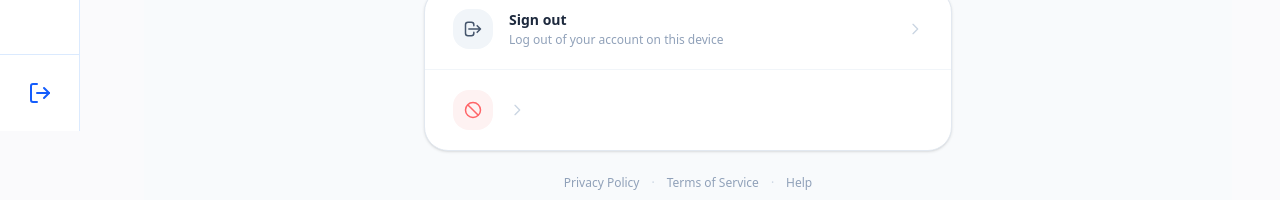
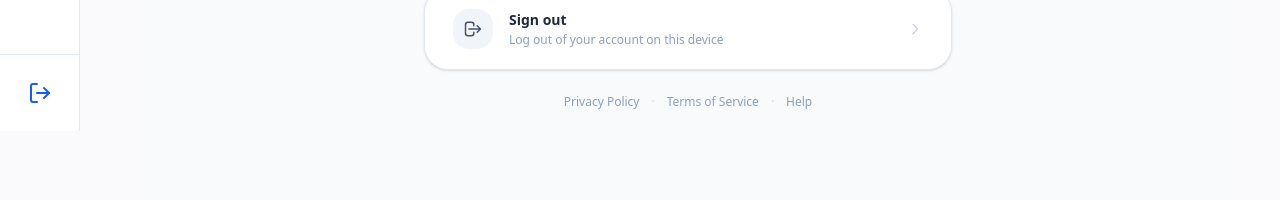
Before and after one commit to JesseJohn7/sabiskill, a Next.js app: page /dashboard in a window 1280 px wide. Both pictures are taken after a click on the button 40 px from the left and 338 px from the top of the page. Shown: the part 669-869 px from the top of the page. Built offline with nearby package versions, Linux system fonts and the light colour scheme; no server answers.

Commit message:
close button

```diff
--- a/app/dashboard/components/SettingsTab.tsx
+++ b/app/dashboard/components/SettingsTab.tsx
@@ -330,21 +330,6 @@ const SettingsTab: React.FC<SettingsTabProps> = ({ onNameChange }) => {
             <ChevronIcon className="w-4 h-4 text-slate-300 group-hover:text-slate-400 group-hover:translate-x-0.5 transition-all flex-shrink-0" />
           </button>
 
-          {/* Close account */}
-          <button className="w-full flex items-center gap-4 px-5 sm:px-7 py-4 sm:py-5 text-left hover:bg-red-50/60 active:bg-red-50 transition-colors group">
-            <div className="w-10 h-10 rounded-2xl bg-red-50 group-hover:bg-red-100 flex items-center justify-center flex-shrink-0 transition-colors">
-              <CloseAccountIcon className="w-5 h-5 text-red-400 group-hover:text-red-500 transition-colors" />
-            </div>
-           {/*  <div className="flex-1 min-w-0">
-              <p className="text-sm font-semibold text-red-500 group-hover:text-red-600 transition-colors">
-                Close account
-              </p>
-              <p className="text-xs text-slate-400 mt-0.5">
-                Submit a request to deactivate your account
-              </p>
-            </div> */}
-            <ChevronIcon className="w-4 h-4 text-slate-300 group-hover:text-red-300 group-hover:translate-x-0.5 transition-all flex-shrink-0" />
-          </button>
         </div>
 
         {/* Footer */}
@@ -406,12 +391,6 @@ const LogoutIcon = ({ className }: { className?: string }) => (
   </svg>
 );
 
-const CloseAccountIcon = ({ className }: { className?: string }) => (
-  <svg className={className} fill="none" viewBox="0 0 24 24" stroke="currentColor" strokeWidth={1.8}>
-    <path strokeLinecap="round" strokeLinejoin="round" d="M18.364 18.364A9 9 0 005.636 5.636m12.728 12.728A9 9 0 015.636 5.636m12.728 12.728L5.636 5.636" />
-  </svg>
-);
-
 const ChevronIcon = ({ className }: { className?: string }) => (
   <svg className={className} fill="none" viewBox="0 0 24 24" stroke="currentColor" strokeWidth={2}>
     <path strokeLinecap="round" strokeLinejoin="round" d="M9 5l7 7-7 7" />
```
